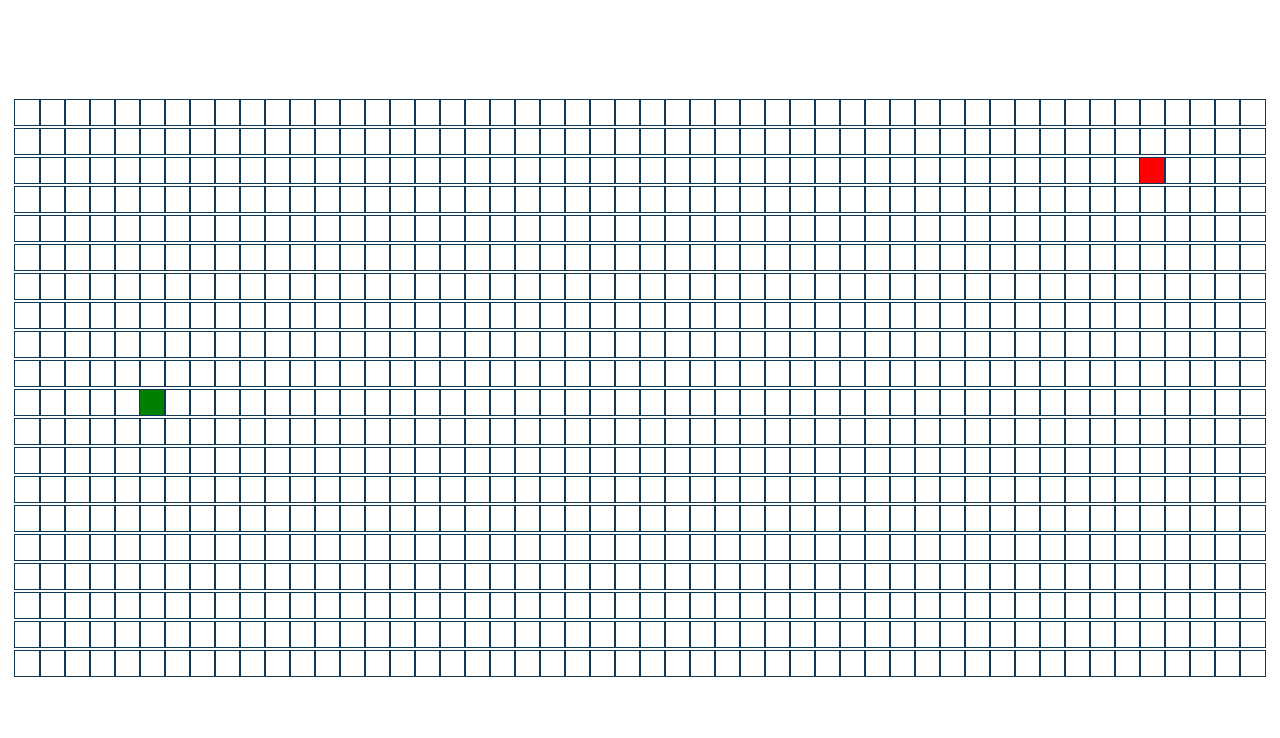
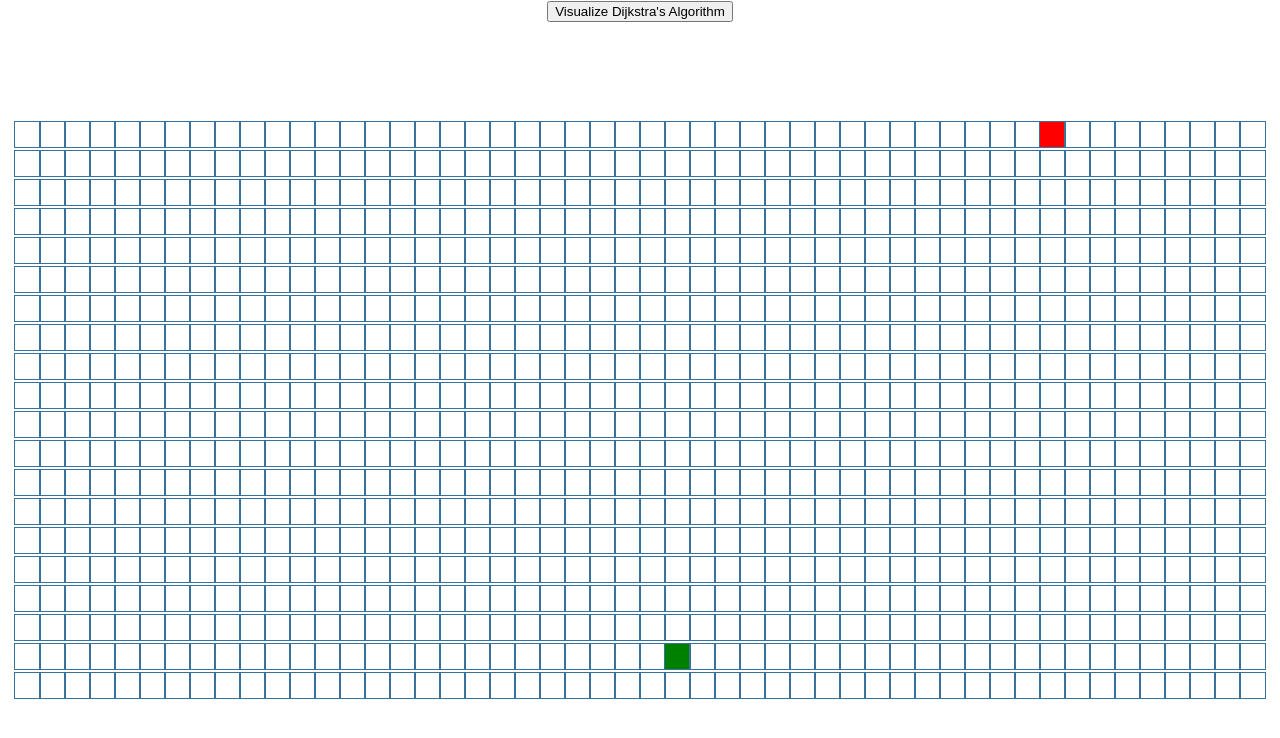
Before and after one commit to callistopan/Pathfinding-Visualizer, a React (Create React App) app: page / in a window 1280 px wide. Shown: the top 738 px of the page. Built offline with nearby package versions, Linux system fonts and the light colour scheme.

Commit message:
dijkstra

```diff
--- a/src/PathfindingVisualizer/Node/Node.css
+++ b/src/PathfindingVisualizer/Node/Node.css
@@ -1,15 +1,47 @@
 .node {
-    width: 25px;
-      height: 25px;
-      outline: 1px solid rgb(14, 56, 88);
-      display: inline-block;
-      /* border-radius: 50%;    */
+  /* general node */
+  width: 25px;
+  /* width of the node */
+  height: 25px;
+  /* height of the node */
+  outline: 1px solid rgb(55, 113, 158);
+  /* outline of the node */
+  display: inline-block
+    /* display the node inline-block */
+
 }
 
+
 .node-finish {
+  /* Node that is the finish */
   background-color: red;
 }
 
 .node-start {
+  /* Node that is the start */
   background-color: green;
 }
+
+.node-wall {
+  /* Node that is a wall */
+  background-color: rgb(12, 53, 71) ;
+
+}
+
+
+
+.node-visited {
+  /* Node that has been visited */
+
+  background-color: rgb(151, 209, 122);
+
+}
+
+
+
+.node-shortest-path {
+  background-color: rgb(255, 255, 0);
+
+
+
+}
--- a/src/PathfindingVisualizer/PathfindingVisualizer.jsx
+++ b/src/PathfindingVisualizer/PathfindingVisualizer.jsx
@@ -1,52 +1,130 @@
-import React, { Component } from "react";
-import Node from "./Node/Node";
+import React, {Component} from 'react';
+import Node from './Node/Node';
+import {dijkstra, getNodesInShortestPathOrder} from '../algorithms/dijkstra';
 
-import "./PathfindingVisualizer.css";
+import './PathfindingVisualizer.css';
 
-class PathfindingVisualizer extends Component {
-  constructor(props) {
-    super(props);
+// randomize the start and finish nodes
+const START_NODE_ROW = Math.floor(Math.random() * 20);
+
+const START_NODE_COL =  Math.floor(Math.random() * 50);
+const FINISH_NODE_ROW = Math.floor(Math.random() * 20);
+const FINISH_NODE_COL =     Math.floor(Math.random() * 50);
+
+
+
+
+export default class PathfindingVisualizer extends Component {
+  constructor() {
+    super();
     this.state = {
-      nodes: [],
+      grid: [],
+      mouseIsPressed: false,
     };
   }
 
   componentDidMount() {
-    // this is called after the component is rendered
-    const nodes = [];
-    for (let row = 0; row < 20; row++) {
-      const currentRow = [];
-      for (let col = 0; col < 50; col++) {
-        const currntNode = {
-          col,
-          row,
-          isStart: row === 10 && col === 5,
-          isFinish: row === 2 && col === 45,
-        };
-        currentRow.push(currntNode);
-      }
-      nodes.push(currentRow);
-    }
-    this.setState({ nodes });
+    const grid = getInitialGrid();  // initialize the grid and update the state
+    this.setState({grid});
   }
 
+
+  // mouse down event handler
+  handleMouseDown(row, col) {
+    const newGrid = getNewGridWithWallToggled(this.state.grid, row, col); // get the new grid with the wall toggled
+    this.setState({grid: newGrid, mouseIsPressed: true}); // update the state with the new grid and mouseIsPressed
+  }
+
+  // mouse up event handler
+  handleMouseEnter(row, col) {
+    if (!this.state.mouseIsPressed) return;   // if the mouse is not pressed, return
+    const newGrid = getNewGridWithWallToggled(this.state.grid, row, col); // get the new grid with the wall toggled
+    this.setState({grid: newGrid}); // update the state with the new grid
+  }
+
+  // mouse up event handler
+  handleMouseUp() {
+    this.setState({mouseIsPressed: false}); // update the state with the mouseIsPressed as false
+  }
+
+
+
+
+  animateDijkstra(visitedNodesInOrder, nodesInShortestPathOrder) {  // animate the dijkstra algorithm
+
+    for (let i = 0; i <= visitedNodesInOrder.length; i++) {
+      if (i === visitedNodesInOrder.length) { // if the i is equal to the visited nodes in order length,
+        setTimeout(() => {  // set a timeout to animate the shortest path
+          this.animateShortestPath(nodesInShortestPathOrder);
+        }, 20 * i);
+        return;
+      }
+
+      setTimeout(() => {  // set the timeout for the animation
+        const node = visitedNodesInOrder[i];    // get the node from the visited nodes in order
+        document.getElementById(`node-${node.row}-${node.col}`).className =
+          'node node-visited';  // update the node class name to node-visited
+      }, 20*i); // set the timeout for the animation
+    }
+  }
+
+
+
+  animateShortestPath(nodesInShortestPathOrder) { // animate the shortest path
+    for (let i = 0; i < nodesInShortestPathOrder.length; i++) { // for each node in the shortest path order
+      setTimeout(() => {  // set the timeout for the animation
+        const node = nodesInShortestPathOrder[i]; // get the node from the shortest path order
+        document.getElementById(`node-${node.row}-${node.col}`).className =
+          'node node-shortest-path';  // update the node class name to node-shortest-path
+      }, 50 *i ); // set the timeout for the animation
+    }
+  }
+
+
+
+  visualizeDijkstra() {
+    const {grid} = this.state;    // get current grid from the state
+    const startNode = grid[START_NODE_ROW][START_NODE_COL]; // get the start node from the grid
+    const finishNode = grid[FINISH_NODE_ROW][FINISH_NODE_COL];  // get the finish node from the grid
+    const visitedNodesInOrder = dijkstra(grid, startNode, finishNode);  // get the visited nodes in order from the dijkstra algorithm
+    const nodesInShortestPathOrder = getNodesInShortestPathOrder(finishNode); // get the nodes in shortest path order from the finish node
+    this.animateDijkstra(visitedNodesInOrder, nodesInShortestPathOrder);  // animate the dijkstra algorithm
+  }
+
+
+
+
+
+
   render() {
-    const { nodes } = this.state;
-    console.log(nodes);
+    const { grid, mouseIsPressed } = this.state;  // get the grid and mouseIsPressed from the state
+
 
     return (
+      <>
+        <button onClick={() => this.visualizeDijkstra()}>
+          Visualize Dijkstra's Algorithm
+        </button>
+
+
         <div className="grid">
-        {nodes.map((row, rowIdx) => {
+          {grid.map((row, rowIdx) => {
             return (
               <div key={rowIdx}>
                 {row.map((node, nodeIdx) => {
-                const { isStart, isFinish } = node;
+                  const {row, col, isFinish, isStart, isWall} = node; // get the row, col, isFinish, isStart, and isWall from the node object
                   return (
                     <Node
                       key={nodeIdx}
+                      col={col}
+                      row={row}
+                      isFinish={isFinish}
                       isStart={isStart}
-                    isFinish={isFinish}
-                    test={"foo"}
+                      isWall={isWall}
+                      mouseIsPressed={mouseIsPressed}
+                      onMouseDown={(row, col) => this.handleMouseDown(row, col)}
+                      onMouseEnter={(row, col) =>this.handleMouseEnter(row, col)}
+                      onMouseUp={() => this.handleMouseUp()}
                       ></Node>
                   );
                 })}
@@ -54,8 +132,48 @@ class PathfindingVisualizer extends Component {
             );
           })}
         </div>
+      </>
     );
   }
 }
 
-export default PathfindingVisualizer;
+
+
+
+const getInitialGrid = () => {
+  const grid = [];
+  for (let row = 0; row < 20; row++) {
+    const currentRow = [];
+    for (let col = 0; col < 50; col++) {
+      currentRow.push(createNode(col, row));
+    }
+    grid.push(currentRow);
+  }
+  return grid;
+};
+
+
+const createNode = (col, row) => { // create a node object
+  return {
+    col,    // column
+    row,    // row
+    isStart: row === START_NODE_ROW && col === START_NODE_COL,  // if the node is the start node
+    isFinish: row === FINISH_NODE_ROW && col === FINISH_NODE_COL, // if the node is the finish node
+    distance: Infinity, // distance from start node
+    isVisited: false, // if the node has been visited
+    isWall: false,  // if the node is a wall
+    previousNode: null, // previous node of this node
+  };
+};
+
+// toggle the wall property of a node
+const getNewGridWithWallToggled = (grid, row, col) => {
+  const newGrid = grid.slice(); // copy the grid
+  const node = newGrid[row][col]; // get the node
+  const newNode = { // create a new node
+    ...node,  // copy the properties of the old node
+    isWall: !node.isWall, // toggle the wall property
+  };
+  newGrid[row][col] = newNode;  //  update the grid
+  return newGrid;   // return the new grid
+};
--- /dev/null
+++ b/src/algorithms/bfs.js
@@ -0,0 +1,3 @@
+
+
+export function bfs()
--- a/src/algorithms/dijkstra.js
+++ b/src/algorithms/dijkstra.js
@@ -3,30 +3,41 @@
 // previous node, effectively allowing us to compute the shortest path
 // by backtracking from the finish node.
 export function dijkstra(grid, startNode, finishNode) {
-  const visitedNodesInOrder = [];
-  startNode.distance = 0;
-  const unvisitedNodes = getAllNodes(grid);
-  while (!!unvisitedNodes.length) {
-    sortNodesByDistance(unvisitedNodes);
-    const closestNode = unvisitedNodes.shift();
+
+  const visitedNodesInOrder = []; // nodes in order of visited
+  startNode.distance = 0;         // distance from start node to start node is 0
+
+  const unvisitedNodes = getAllNodes(grid); // all nodes in the grid
+
+  while (!!unvisitedNodes.length) { // while there are still nodes to visit
+
+    sortNodesByDistance(unvisitedNodes);  // sort the unvisited nodes by distance
+
+    const closestNode = unvisitedNodes.shift(); // get the closest node
     // If we encounter a wall, we skip it.
     if (closestNode.isWall) continue;
     // If the closest node is at a distance of infinity,
     // we must be trapped and should therefore stop.
-    if (closestNode.distance === Infinity) return visitedNodesInOrder;
-    closestNode.isVisited = true;
-    visitedNodesInOrder.push(closestNode);
-    if (closestNode === finishNode) return visitedNodesInOrder;
-    updateUnvisitedNeighbors(closestNode, grid);
+    if (closestNode.distance === Infinity) return visitedNodesInOrder;  // return visited nodes in order
+
+    closestNode.isVisited = true; // mark the closest node as visited
+    visitedNodesInOrder.push(closestNode);  // add the closest node to the visited nodes in order
+
+    if (closestNode === finishNode) return visitedNodesInOrder;  // we are done!
+
+    updateUnvisitedNeighbors(closestNode, grid);  // update the unvisited neighbors of the closest node
   }
 }
 
+// Sorts the unvisited nodes by distance.
 function sortNodesByDistance(unvisitedNodes) {
   unvisitedNodes.sort((nodeA, nodeB) => nodeA.distance - nodeB.distance);
 }
 
+
+// Updates the unvisited neighbors of the closest node.
 function updateUnvisitedNeighbors(node, grid) {
-  const unvisitedNeighbors = getUnvisitedNeighbors(node, grid);
+  const unvisitedNeighbors = getUnvisitedNeighbors(node, grid); // get the unvisited neighbors of the closest node
   for (const neighbor of unvisitedNeighbors) {
     neighbor.distance = node.distance + 1;
     neighbor.previousNode = node;
@@ -34,13 +45,13 @@ function updateUnvisitedNeighbors(node, grid) {
 }
 
 function getUnvisitedNeighbors(node, grid) {
-  const neighbors = [];
-  const { col, row } = node;
-  if (row > 0) neighbors.push(grid[row - 1][col]);
-  if (row < grid.length - 1) neighbors.push(grid[row + 1][col]);
-  if (col > 0) neighbors.push(grid[row][col - 1]);
-  if (col < grid[0].length - 1) neighbors.push(grid[row][col + 1]);
-  return neighbors.filter((neighbor) => !neighbor.isVisited);
+  const neighbors = []; // neighbors of the node
+  const { col, row } = node;  // get the row and column of the node
+  if (row > 0) neighbors.push(grid[row - 1][col]);  // add the node above the node
+  if (row < grid.length - 1) neighbors.push(grid[row + 1][col]);  // add the node below the node
+  if (col > 0) neighbors.push(grid[row][col - 1]);  // add the node to the left of the node
+  if (col < grid[0].length - 1) neighbors.push(grid[row][col + 1]); // add the node to the right of the node
+  return neighbors.filter((neighbor) => !neighbor.isVisited); // filter out the visited neighbors
 }
 
 function getAllNodes(grid) {
@@ -55,12 +66,17 @@ function getAllNodes(grid) {
 
 // Backtracks from the finishNode to find the shortest path.
 // Only works when called *after* the dijkstra method above.
+// here we are using the fact that start node has no prev node.
+
 export function getNodesInShortestPathOrder(finishNode) {
-  const nodesInShortestPathOrder = [];
-  let currentNode = finishNode;
-  while (currentNode !== null) {
-    nodesInShortestPathOrder.unshift(currentNode);
-    currentNode = currentNode.previousNode;
+
+  const nodesInShortestPathOrder = [];  //  nodes in order of visited
+
+  let currentNode = finishNode; // start at the finish node
+
+  while (currentNode !== null) {  // while we haven't reached the start node
+    nodesInShortestPathOrder.unshift(currentNode);  // add the current node to the beginning of the array
+    currentNode = currentNode.previousNode;       // move to the previous node
   }
-  return nodesInShortestPathOrder;
+  return nodesInShortestPathOrder;  // return the nodes in order of visited
 }
```
Also changed, not shown: src/PathfindingVisualizer/Node/Node.jsx (+12 -0 lines). Lines whose indentation alone changed are shown as unchanged.
